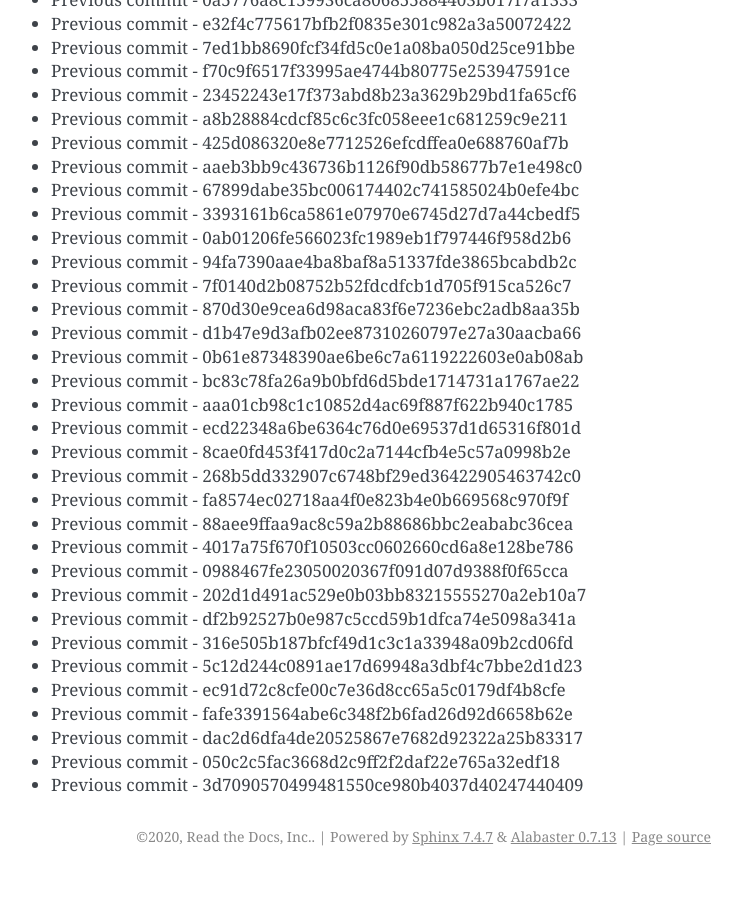
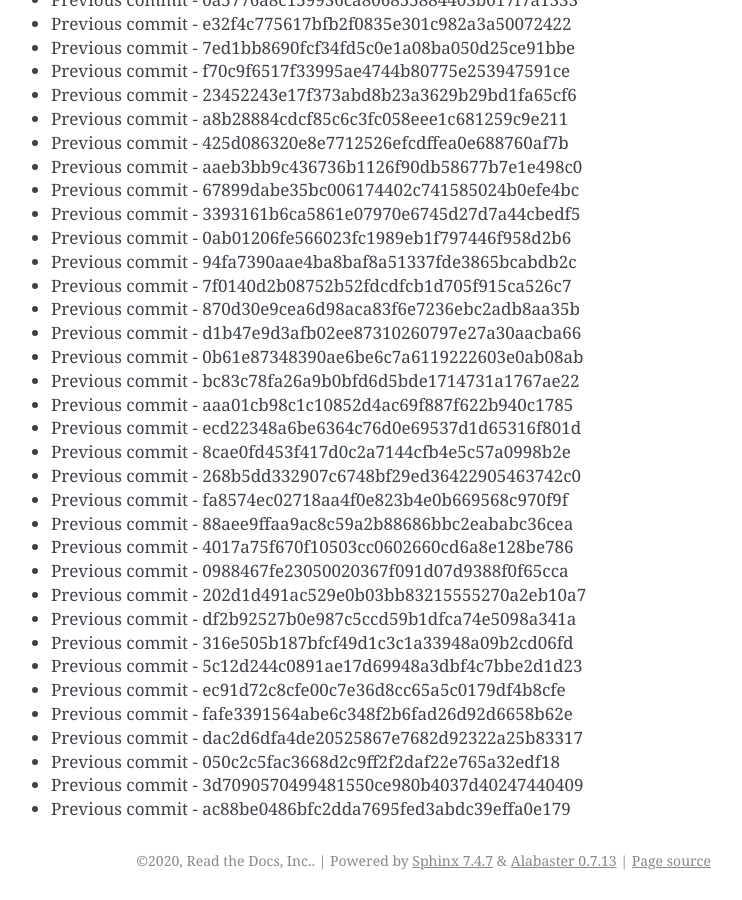
Before and after one commit to readthedocs/rtd-git-stresstest, a Sphinx documentation site: the page built from docs/updates.rst, in a window 1280 px wide and 900 px high, scrolled down 92559 px. Shown: the whole window, without its empty margins (399-1141 px from the left). Built offline with Sphinx 7.4.7, drawn with Linux system fonts in a browser that asks for light colours; before the commit the page ends 93435 px from its top, so only the background shows below that.

Commit message:
Generating commit from previous: ac88be0486bfc2dda7695fed3abdc39effa0e179

```diff
--- a/docs/updates.rst
+++ b/docs/updates.rst
@@ -3921,3 +3921,4 @@ It can be tested for any performance characteristics.
 * Previous commit - dac2d6dfa4de20525867e7682d92322a25b83317
 * Previous commit - 050c2c5fac3668d2c9ff2f2daf22e765a32edf18
 * Previous commit - 3d7090570499481550ce980b4037d40247440409
+* Previous commit - ac88be0486bfc2dda7695fed3abdc39effa0e179
```
